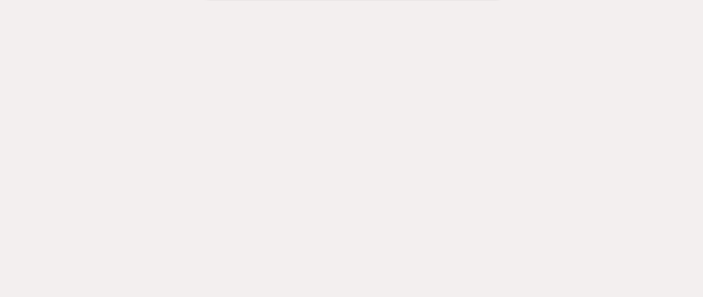
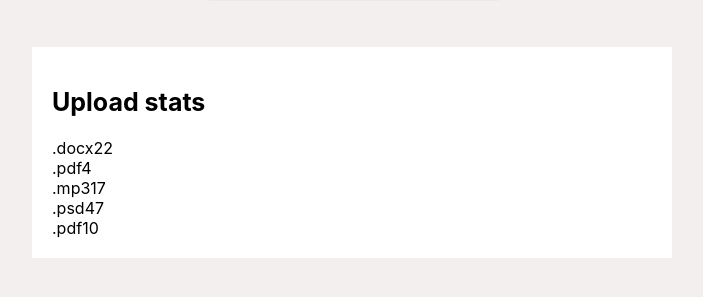
Before and after one commit to Belkina23/goit-react-hw-01-components, a React (Create React App) app: page / in a window 1280 px wide. Shown: the part 483-780 px from the top of the page, without its empty margins (288-991 px from the left). Built offline with nearby package versions, Linux system fonts and the light colour scheme.

Commit message:
заготовка второй таски

```diff
--- a/src/components/App/App.jsx
+++ b/src/components/App/App.jsx
@@ -1,10 +1,12 @@
- import { user } from 'data/index';
+ import { user, data } from 'data/index';
  import { Profile } from 'components/Profile/Profile';
+ import { Statistics } from 'components/Statistics/Statistics';
 
  export const App = () => {
   return (
     <>
 <Profile user={user} />
+<Statistics title="Upload stats" stats={data} />
     </>
   );
 };
--- /dev/null
+++ b/src/components/Statistics/Statistics.jsx
@@ -0,0 +1,41 @@
+import PropTypes from 'prop-types';
+import {
+    TitleSiction,
+    StatList,
+    StatItem,
+    StatLabel,
+    StatPercentage,
+    StatSection
+} from './Statistics.style';
+
+function Statistics(
+   { title, stats }
+    ) {
+return (
+    <StatSection>
+  {title.length > 0 && <TitleSiction>{title}</TitleSiction>}
+
+  <StatList>
+  {stats.map(({ id, label, percentage }) => (
+        <StatItem key={id}>
+        <StatLabel>{label}</StatLabel>
+        <StatPercentage>{percentage}</StatPercentage>
+      </StatItem>
+   )) }
+</StatList>
+</StatSection>
+)
+}
+
+Statistics.prototype = {
+    title: PropTypes.string,
+    stats: PropTypes.arrayOf(
+        PropTypes.shape({
+            id: PropTypes.string.isRequired,
+            label: PropTypes.string.isRequired,
+            percentage: PropTypes.number.isRequired,
+        })
+    ),
+};
+
+export { Statistics };
--- /dev/null
+++ b/src/components/Statistics/Statistics.style.jsx
@@ -0,0 +1,23 @@
+import styled from '@emotion/styled';
+
+export const StatSection = styled.section`
+background-color: white;
+width: 600px;
+margin: auto;
+padding: 20px;
+`;
+
+
+export const TitleSiction = styled.h2`
+  color: black;
+  font-size: 25px;
+  font-weight: 700;
+`;
+
+export const StatList = styled.ul``;
+
+export const StatItem = styled.li``;
+
+export const StatLabel = styled.span``;
+
+export const StatPercentage = styled.span``;
--- a/src/data/index.js
+++ b/src/data/index.js
@@ -1,3 +1,4 @@
 import user from './user.json';
+import data from './data.json';
 
-export { user };
+export { user, data };
```
